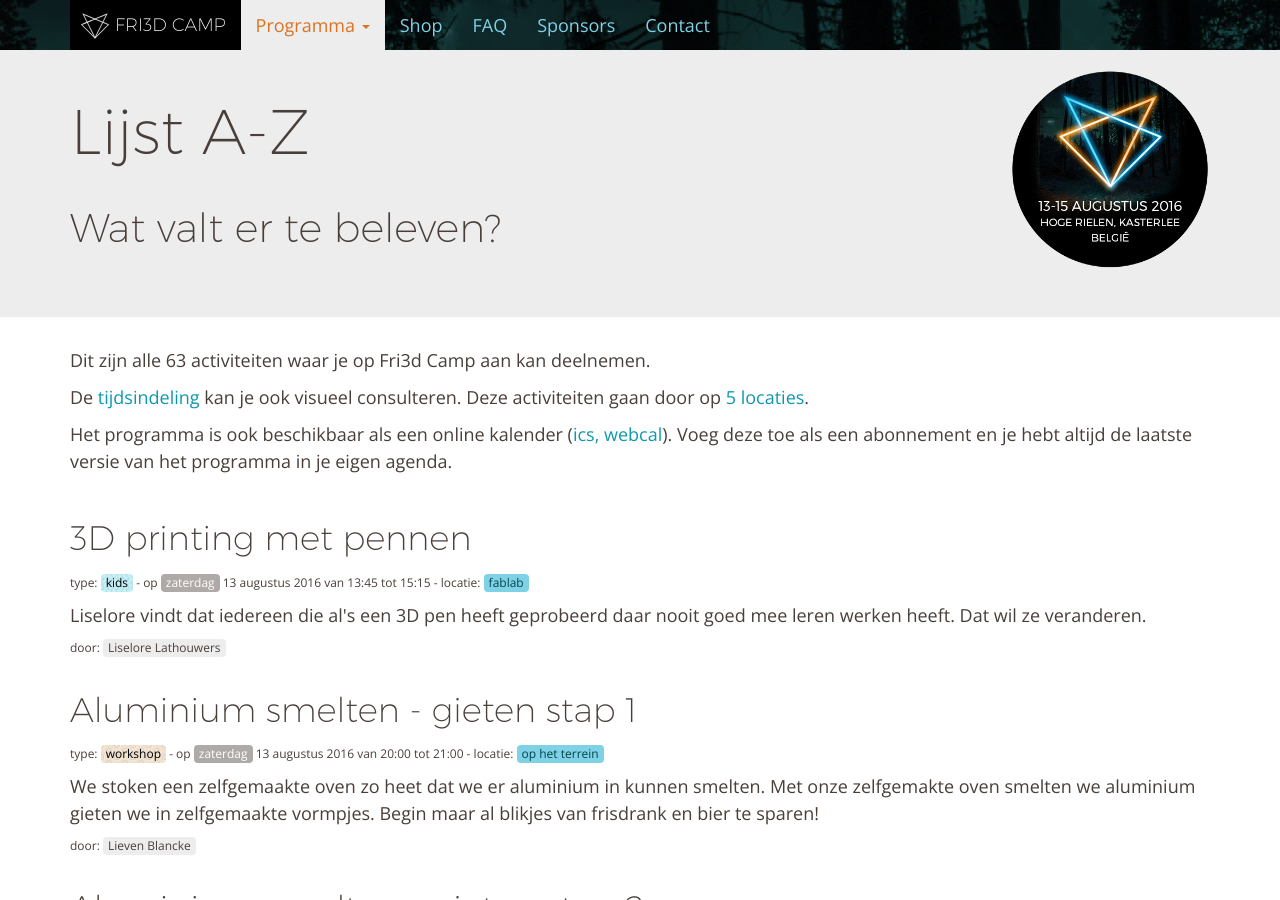
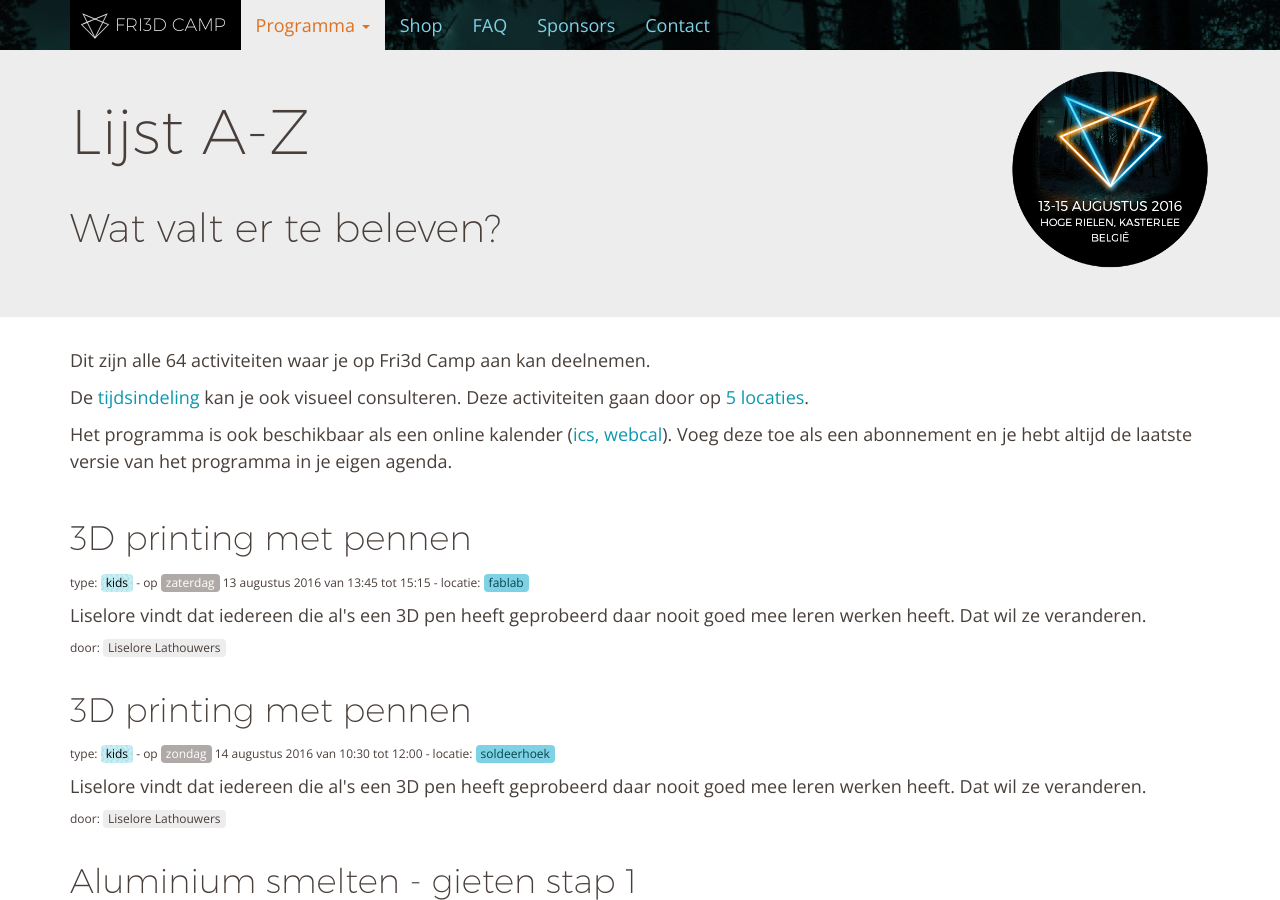
Before and after one commit to Fri3dCamp/fri3dweb2016, a Jekyll site: the page built from programma/index.md, in a window 1280 px wide and 900 px high. Built offline with Jekyll 4.4.1, drawn with Linux system fonts in a browser that asks for light colours; nearby versions of some CDN libraries.

Commit message:
added second instalment of 3d pen workshop

```diff
--- a/_data/activities.json
+++ b/_data/activities.json
@@ -14,6 +14,22 @@
      },
      "description":"Liselore vindt dat iedereen die al's een 3D pen heeft geprobeerd daar nooit goed mee leren werken heeft. Dat wil ze veranderen.",
      "track":"fablab"
+  },
+  {
+     "type":"kids",
+     "title":"3D printing met pennen",
+     "speakers":[
+        "Liselore Lathouwers"
+     ],
+     "id":82,
+     "timing":{
+        "date":"14 augustus 2016",
+        "day":"zondag",
+        "start":"10:30",
+        "end":"12:00"
+     },
+     "description":"Liselore vindt dat iedereen die al's een 3D pen heeft geprobeerd daar nooit goed mee leren werken heeft. Dat wil ze veranderen.",
+     "track":"soldeerhoek"
   },
    {
       "type":"workshop",
```
Lines whose indentation alone changed are shown as unchanged.
